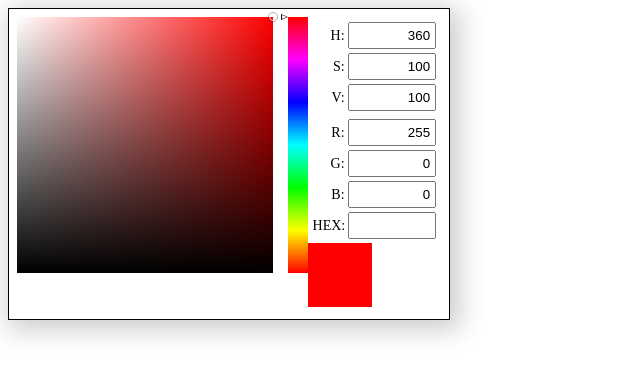
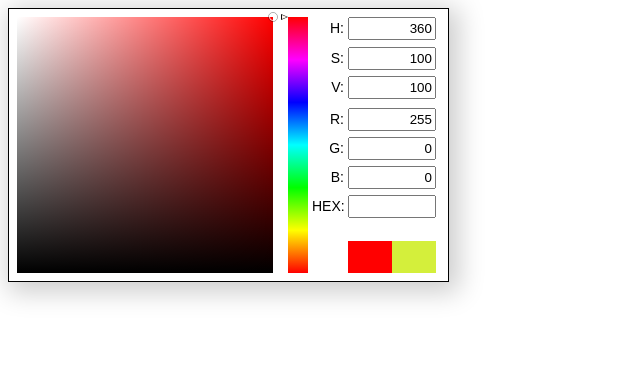
Before and after one commit to saaratrix/color-scheme-helper, a Svelte app: page / in a window 1280 px wide. Shown: the top 378 px of the page, without its empty margins (0-640 px from the left). Built offline with nearby package versions, Linux system fonts and the light colour scheme.

Commit message:
Added more styling.

```diff
--- a/public/global.css
+++ b/public/global.css
@@ -4,6 +4,7 @@
 
 body {
 	font-size: 14px;
+	font-family: Arial;
 }
 
 .user-select-none {
--- a/src/color-selector/ColorInput.svelte
+++ b/src/color-selector/ColorInput.svelte
@@ -1,11 +1,20 @@
 <script lang="ts">
   import { red, green, blue, hue, saturation, value } from './selected-colors.store';
+  import { clamp } from '../helpers/math-helpers';
+
+  function onHueChange(event: InputEvent): void {
+    const target = event.target as HTMLInputElement;
+    const h =  Math.round(parseFloat(target.value));
+    target.value = h.toString();
+
+    const clampedH = clamp(h, 0, 360);
+    hue.set(clampedH);
+  }
 </script>
 <style lang="scss">
-  .color-input-container {
+  .color-input-selected-container {
     display: grid;
-    grid-gap: 0.5rem;
-    padding: 0.2857rem;
+    grid-gap: 0.4rem;
   }
 
   .color-group {
@@ -21,7 +30,7 @@
 
   input {
     width: 5.5rem;
-    padding: 0.25rem;
+    padding: 0.125rem;
     text-align: right;
   }
 
@@ -38,11 +47,11 @@
   }
 </style>
 
-<div class="color-input-container">
+<div class="color-input-selected-container">
   <div class="color-group">
     <div class="input-group">
       <label>H: </label>
-      <input name="h" value={$hue} type="number" step="1" min="0" max="360">
+      <input name="h" value={$hue} on:input={onHueChange} type="number" step="1" min="0" max="360">
     </div>
     <div class="input-group">
       <label>S: </label>
--- a/src/color-selector/ColorPicker.svelte
+++ b/src/color-selector/ColorPicker.svelte
@@ -59,18 +59,12 @@
     window.addEventListener('pointerleave', onPointerLeave);
     window.addEventListener('pointerup', onPointerUp);
     window.addEventListener('pointermove', onPointerMove);
-
-    svCanvas.addEventListener('pointerdown', onSVPointerDown);
-    rgbCanvas.addEventListener('pointerdown', onRGBPointerDown);
   }
 
   function removeEvents(): void {
     window.removeEventListener('pointerleave', onPointerLeave);
     window.removeEventListener('pointerup', onPointerUp);
     window.removeEventListener('pointermove', onPointerMove);
-
-    svCanvas.removeEventListener('pointerdown', onSVPointerDown);
-    rgbCanvas.removeEventListener('pointerdown', onRGBPointerDown);
   }
 
   function onPointerMove(event: PointerEvent): void {
@@ -171,6 +165,7 @@ $arrow-indicator-inner-bg: seashell;
 .color-picker-sv-container,
 .color-picker-rgb-container {
   position: relative;
+  display: flex;
 }
 
 .color-picker-rgb-container {
@@ -222,10 +217,10 @@ $arrow-indicator-inner-bg: seashell;
 <div class="color-picker">
     <div class="color-picker-sv-container">
       <div bind:this={svIndicator} class="color-picker-circle-indicator"><div class="color-picker-inner-circle"></div></div>
-      <canvas bind:this={svCanvas} width="256" height="256" class="color-picker-saturation-lightness"></canvas>
+      <canvas bind:this={svCanvas} on:pointerdown={onSVPointerDown} width="256" height="256" class="color-picker-saturation-lightness"></canvas>
     </div>
     <div class="color-picker-rgb-container">
       <div bind:this={rgbIndicator} class="color-picker-arrow-indicator"><div class="color-picker-inner-arrow"></div></div>
-      <canvas bind:this={rgbCanvas} class="color-picker-rgb" width="20" height="256"></canvas>
+      <canvas bind:this={rgbCanvas} on:pointerdown={onRGBPointerDown} class="color-picker-rgb" width="20" height="256"></canvas>
     </div>
 </div>
--- a/src/color-selector/ColorSelector.svelte
+++ b/src/color-selector/ColorSelector.svelte
@@ -7,13 +7,8 @@
 
 </script>
 <style lang="scss">
-  $size-selected-color: 64px;
-
-  .selected-color {
-    display: inline-block;
-    width: $size-selected-color;
-    height: $size-selected-color;
-  }
+  $selected-color-height: 32px;
+  $selected-color-width: 2.75rem;
 
   .color-selector {
     display: inline-flex;
@@ -21,16 +16,36 @@
     border: 1px solid black;
     box-shadow: 5px 5px 25px 5px rgba(0,0,0,0.2);
   }
+
+  .color-input-selected-container {
+    display: grid;
+    grid-gap: 0.4rem;
+    padding: 0 0.25rem;
+  }
+
+  .selected-color-container {
+    // This also removes whitespace which adds 4 pixels to the height.
+    display: flex;
+    justify-content: flex-end;
+    align-items: flex-end;
+  }
+
+  .selected-color {
+    display: inline-block;
+    width: $selected-color-width;
+    height: $selected-color-height;
+  }
 </style>
 
 <div class="color-selector">
   <div class="color-picker-container">
     <ColorPicker />
   </div>
-  <div class="color-input-container">
+  <div class="color-input-selected-container">
     <ColorInput />
-    <div class="color-selector-header">
-      <div class="selected-color" style="background-color: { toRGBForCSS($red, $green, $blue) }"></div>
+    <div class="selected-color-container">
+      <div class="selected-color selected-color-new" style="background-color: { toRGBForCSS($red, $green, $blue) }"></div>
+      <div class="selected-color selected-color-old" style="background-color: { toRGBForCSS(Math.round(Math.random() * 255), Math.round(Math.random() * 255), Math.round(Math.random() * 255)) }"></div>
     </div>
   </div>
 </div>
```
